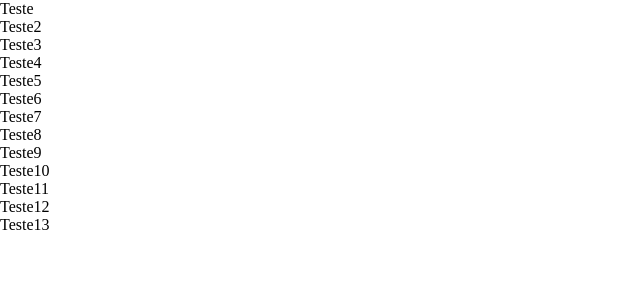
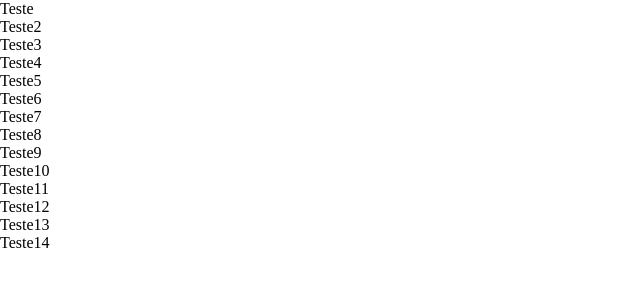
Before and after one commit to Gustavo-Brian-Maciel-Rodrigues-Portela/minecraftTrabalho, a plain HTML site: page index.html in a window 1280 px wide. Shown: the full height of the page, 0-640 px from the left. Drawn offline with Linux system fonts and the light colour scheme.

Commit message:
Update index.html

```diff
--- a/index.html
+++ b/index.html
@@ -20,5 +20,6 @@
     <p>Teste11</p>
     <p>Teste12</p>
     <p>Teste13</p>
+    <p>Teste14</p>
 </body>
 </html>
```
